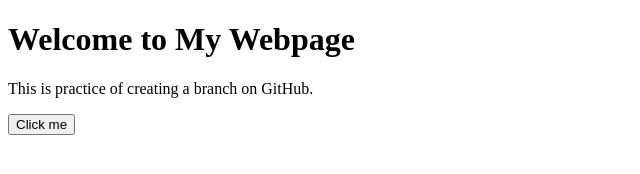
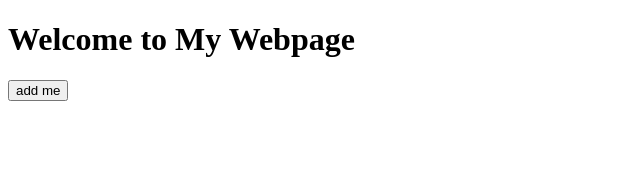
Before and after one commit to Neha772003/Practice-project1234, a plain HTML site: page index.html in a window 1280 px wide. Shown: the whole page, without its empty margins (0-640 px from the left). Drawn offline with Linux system fonts and the light colour scheme.

Commit message:
added new changes

```diff
--- a/index.html
+++ b/index.html
@@ -7,9 +7,7 @@
 
 <h1>Welcome to My Webpage</h1>
 
-<p>This is practice of creating a branch on GitHub.</p>
-
-<button>Click me</button>
+<button> add me </button>
 
 </body>
 </html>
```
